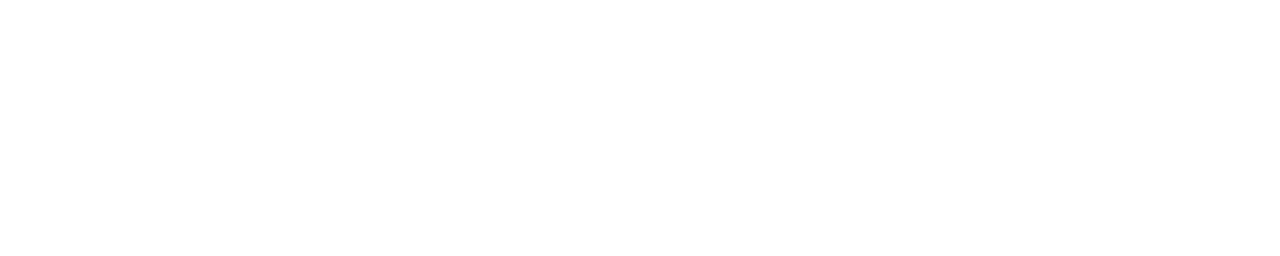
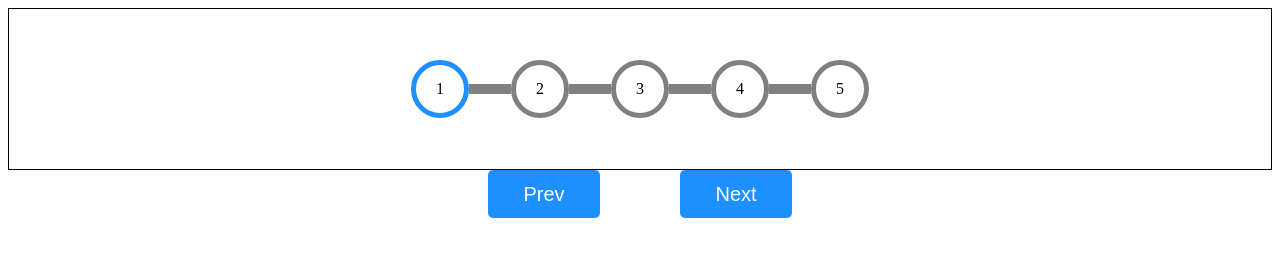
Before and after one commit to acciojob/progress-bar-ShariqShaikh33, a website: page main.html in a window 1280 px wide. Drawn offline with Linux system fonts and the light colour scheme.

Commit message:
created a submission

```diff
--- a/main.html
+++ b/main.html
@@ -8,7 +8,23 @@
 
 <body>
 	<!-- the entire body must be written by student -->
-    <script type="text/javascript" src="./script.js">
+    <div class="circlediv">
+		<div class="circle active" id="circle-1">1</div>
+		<div class="line" id="line-12"></div>
+		<div class="circle" id="circle-2">2</div>
+		<div class="line" id="line-23"></div>
+		<div class="circle" id="circle-3">3</div>
+		<div class="line" id="line-34"></div>
+		<div class="circle" id="circle-4">4</div>
+		<div class="line" id="line-45"></div>
+		<div class="circle" id="circle-5">5</div>
+	</div>
+	<div class="buttondiv">
+		<button class="button" id="prev" onclick="prevfunc()" disabled>Prev</button>
+		<button class="button" id="next">Next</button>
+	</div>
+	<script type="text/javascript" src="./script.js">
+
 </script>
 
 </body>
--- a/script.js
+++ b/script.js
@@ -1 +1,16 @@
 //your JS code here. If required.
+const prevbtn = document.getElementById("prev");
+const nextbtn = document.getElementById("next");
+
+console.log(prevbtn);
+
+function prevfunc() {
+	console.log("prev");
+	document.getElementById("circle-1").innerHTML = "done";
+}
+
+prevbtn.addEventListener("click",()=>{prevfunc()});
+
+
+
+console.log("hiii");
--- a/styles.css
+++ b/styles.css
@@ -1 +1,54 @@
 /*  your css code here. If applicable */
+*{
+	font-size: 16px;
+}
+
+.circlediv{
+	border: 1px solid black;
+	height: 10rem;
+	display: flex;
+	justify-content: center;
+	align-items: center;
+}
+
+.circle{
+	border: 5px solid gray;
+	border-radius: 50%;
+	width: 3rem;
+	height: 3rem;
+	display: flex;
+	justify-content: center;
+	align-items: center;
+}
+
+.line{
+	width: 2rem;
+	border: 5px solid gray;
+}
+
+.buttondiv{
+	width: 100%;
+	display: flex;
+	justify-content: center;
+	align-items: center;
+	gap: 5rem;
+
+}
+
+.button{
+	width: 7rem;
+	height: 3rem;
+	font-size: 20px;
+	background: dodgerblue;
+	color: white;
+	border: none;
+	border-radius: 5px;
+}
+
+.button:active{
+	background: blue;
+}
+
+.active{
+	border-color: dodgerblue;
+}
```
